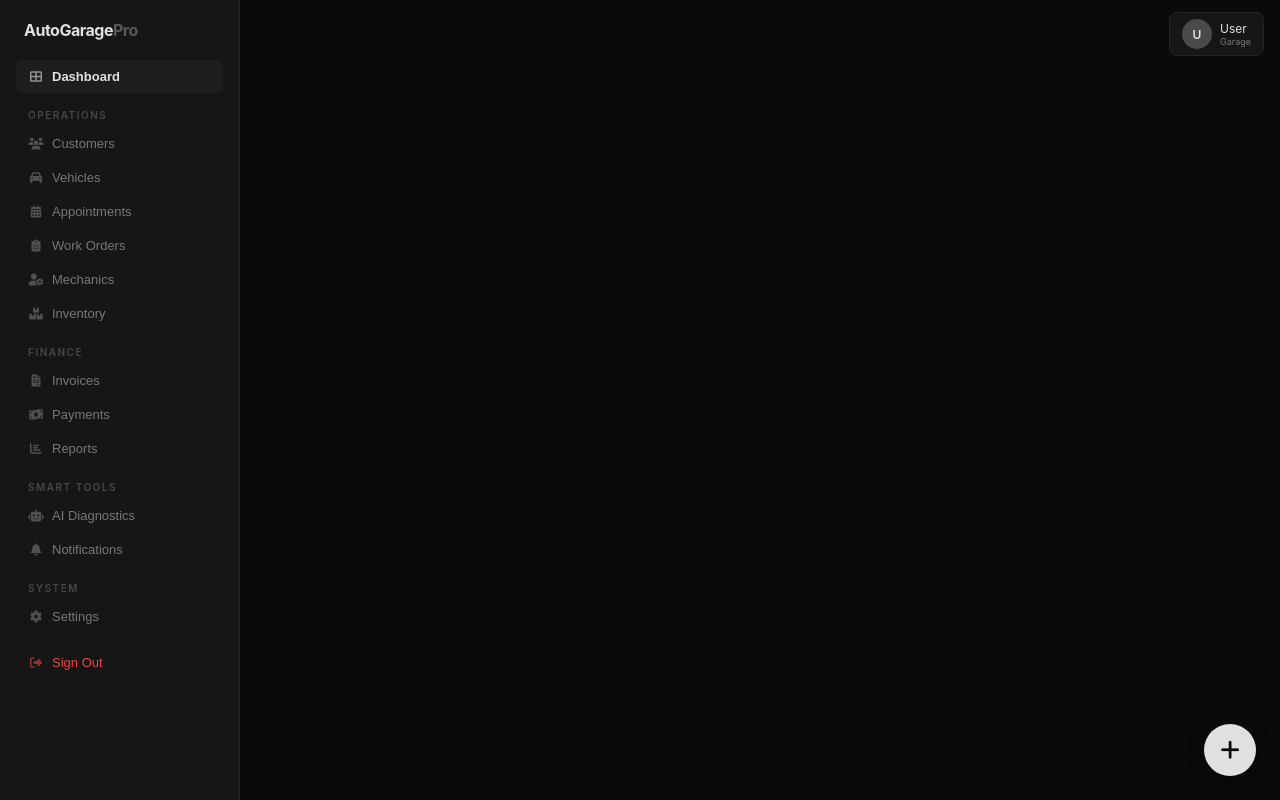
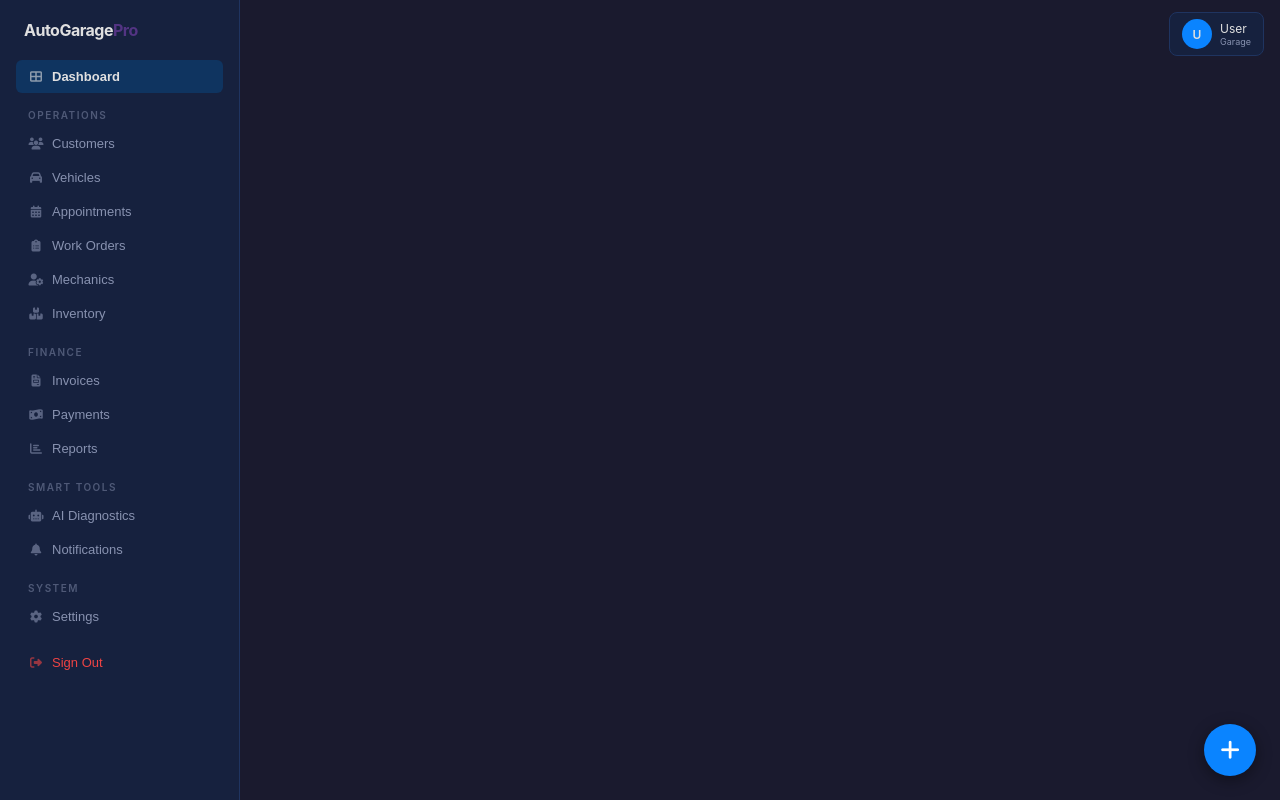
Before and after one commit to BLESS06703/autogarage-api, a Django app: page /api/dashboard-page/ in a window 1280 px wide. Run offline with Django 5.2, Linux system fonts and the light colour scheme.

Commit message:
Force Cool Gray palette on dashboard

```diff
--- a/api/templates/dashboard.html
+++ b/api/templates/dashboard.html
@@ -7,8 +7,8 @@
 <link rel="stylesheet" href="https://cdnjs.cloudflare.com/ajax/libs/font-awesome/6.5.1/css/all.min.css">
 <style>
 :root{
---bg:#0A0A0A;--surface:#161616;--surface2:#1E1E1E;--border:#252525;
---text:#E0E0E0;--text2:#777;--accent:#4A4A4A;--accent2:#5A5A5A;
+--bg:#1a1a2e;--surface:#16213e;--surface2:#0f3460;--border:#1f3460;
+--text:#E0E0E0;--text2:#8892b0;--accent:#0a84ff;--accent2:#533483;
 --green:#22c55e;--amber:#f59e0b;--red:#ef4444;--blue:#0a84ff;
 }
 *{margin:0;padding:0;box-sizing:border-box}
@@ -35,7 +35,7 @@ body{background:var(--bg);color:var(--text);font-family:-apple-system,BlinkMacSy
 .card{background:var(--surface);border:1px solid var(--border);border-radius:10px;padding:20px}
 .card-title{font-size:11px;font-weight:600;color:var(--text);margin-bottom:14px;text-transform:uppercase;letter-spacing:0.5px}
 .btn{padding:9px 16px;border-radius:6px;font-size:12px;font-weight:600;cursor:pointer;border:none;display:inline-flex;align-items:center;gap:6px;text-decoration:none}
-.btn-primary{background:var(--text);color:var(--bg)}
+.btn-primary{background:var(--accent);color:#fff}
 .btn-primary:hover{background:var(--accent2)}
 .btn-outline{background:transparent;color:var(--text);border:1px solid var(--border)}
 .btn-outline:hover{background:var(--surface2)}
@@ -64,7 +64,7 @@ td{padding:10px 12px;border-bottom:1px solid var(--border)}
 .page-header{display:flex;align-items:center;gap:12px;margin-bottom:20px}
 .page-header h1{font-size:18px;font-weight:700;flex:1}
 .back-btn{background:var(--surface2);color:var(--text);border:1px solid var(--border);padding:7px 12px;border-radius:6px;cursor:pointer;font-size:12px;display:flex;align-items:center;gap:4px}
-.fab{position:fixed;bottom:24px;right:24px;z-index:150;width:52px;height:52px;border-radius:50%;background:var(--text);color:var(--bg);border:none;font-size:22px;cursor:pointer;box-shadow:0 4px 16px rgba(0,0,0,0.4);display:flex;align-items:center;justify-content:center}
+.fab{position:fixed;bottom:24px;right:24px;z-index:150;width:52px;height:52px;border-radius:50%;background:var(--accent);color:#fff;border:none;font-size:22px;cursor:pointer;box-shadow:0 4px 16px rgba(0,0,0,0.4);display:flex;align-items:center;justify-content:center}
 .fab-menu{position:fixed;bottom:88px;right:24px;z-index:150;background:var(--surface);border:1px solid var(--border);border-radius:10px;padding:6px;display:none;flex-direction:column;gap:2px;box-shadow:0 8px 24px rgba(0,0,0,0.5);min-width:200px}
 .fab-menu.open{display:flex}
 .fab-item{display:flex;align-items:center;gap:8px;padding:9px 12px;border-radius:6px;cursor:pointer;font-size:12px;color:var(--text);border:none;background:none;width:100%;text-align:left}
```
